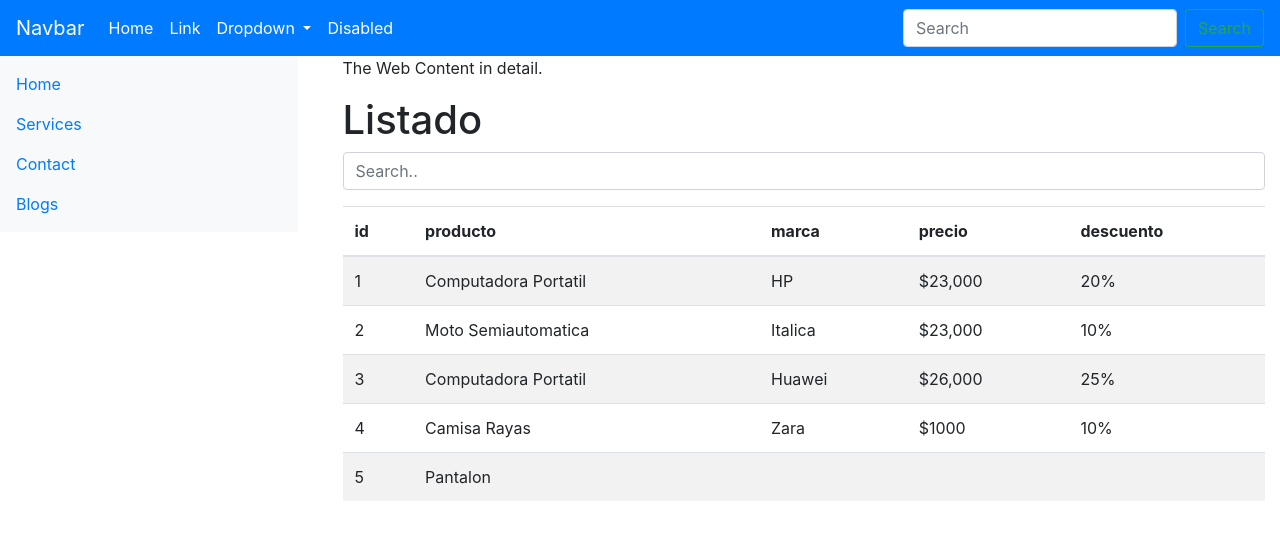
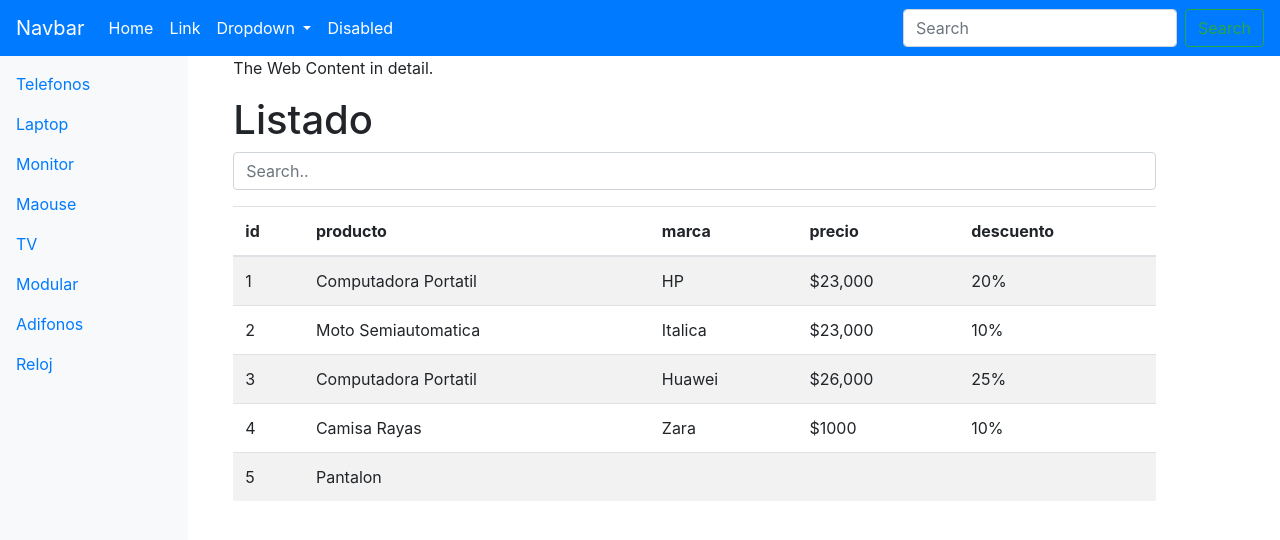
Before and after one commit to YareCanul/Ecommers-Angular-Project, an Angular app: page / in a window 1280 px wide. Shown: the top 540 px of the page. Built offline with nearby package versions, Linux system fonts and the light colour scheme.

Commit message:
Categories for filters

```diff
--- a/package.json
+++ b/package.json
@@ -18,6 +18,7 @@
     "@angular/platform-browser": "^15.1.0",
     "@angular/platform-browser-dynamic": "^15.1.0",
     "@angular/router": "^15.1.0",
+    "bootstrap-icons": "^1.10.3",
     "rxjs": "~7.8.0",
     "tslib": "^2.3.0",
     "zone.js": "~0.12.0"
--- a/src/app/components/posts/posts.component.html
+++ b/src/app/components/posts/posts.component.html
@@ -1,5 +1,4 @@
 <app-navbar></app-navbar>
-<!DOCTYPE>
 <html>
 <head>
 <title> Vertical Menu </title>
@@ -10,21 +9,96 @@
 </head>
 <body>
 <div class="row">
-<div class="col-3">
+<div class="col-2">
 <nav class ="navbar bg-light">
-<ul class ="nav navbar-nav">
-<li class ="nav-item">
-<a class ="nav-link" href="#"> Home </a>
+<ul class =" nav navbar-nav">
+<li  class ="nav-item">
+<a class ="nav-link" href="#"> Telefonos </a>
 </li>
 <li class ="nav-item">
-<a class ="nav-link" href="#"> Services </a>
+<a class ="nav-link" href="#"> Laptop </a>
 </li>
 <li class ="nav-item">
-<a class ="nav-link" href="#"> Contact </a>
+<a class ="nav-link" href="#"> Monitor </a>
 </li>
 <li class ="nav-item">
-<a class ="nav-link" href="#"> Blogs </a>
+<a class ="nav-link" href="#">  Maouse</a>
 </li>
+<li class ="nav-item">
+<a class ="nav-link" href="#"> TV </a>
+</li>
+<li class ="nav-item">
+<a class ="nav-link" href="#"> Modular </a>
+</li>
+<li class ="nav-item">
+<a class ="nav-link" href="#"> Adifonos </a>
+</li>
+<li class ="nav-item">
+<a class ="nav-link" href="#"> Reloj</a>
+</li>
+<li class ="nav-item">
+<a class ="nav-link" href="#">  </a>
+</li>
+<li class ="nav-item">
+<a class ="nav-link" href="#">  </a>
+</li>
+<li class ="nav-item">
+<a class ="nav-link" href="#"> </a>
+</li>
+<li class ="nav-item">
+<a class ="nav-link" href="#">  </a>
+</li>
+<li class ="nav-item">
+<a class ="nav-link" href="#"> </a>
+</li>
+<li class ="nav-item">
+<a class ="nav-link" href="#">  </a>
+</li>
+<li class ="nav-item">
+<a class ="nav-link" href="#"> </a>
+</li>
+<li class ="nav-item">
+    <a class ="nav-link" href="#">  </a>
+    </li>
+    <li class ="nav-item">
+    <a class ="nav-link" href="#">  </a>
+    </li>
+    <li class ="nav-item">
+    <a class ="nav-link" href="#"> </a>
+    </li>
+    <li class ="nav-item">
+    <a class ="nav-link" href="#">  </a>
+    </li>
+    <li class ="nav-item">
+    <a class ="nav-link" href="#"> </a>
+    </li>
+    <li class ="nav-item">
+    <a class ="nav-link" href="#">  </a>
+    </li>
+    <li class ="nav-item">
+    <a class ="nav-link" href="#"> </a>
+    </li>
+    <li class ="nav-item">
+        <a class ="nav-link" href="#">  </a>
+        </li>
+        <li class ="nav-item">
+        <a class ="nav-link" href="#">  </a>
+        </li>
+        <li class ="nav-item">
+        <a class ="nav-link" href="#"> </a>
+        </li>
+        <li class ="nav-item">
+        <a class ="nav-link" href="#">  </a>
+        </li>
+        <li class ="nav-item">
+        <a class ="nav-link" href="#"> </a>
+        </li>
+        <li class ="nav-item">
+        <a class ="nav-link" href="#">  </a>
+        </li>
+        <li class ="nav-item">
+        <a class ="nav-link" href="#"> </a>
+        </li>
 </ul>
 </nav>
 </div>
```
Also changed, not shown: 1 other file (tests, documents, lock files or other folders).
